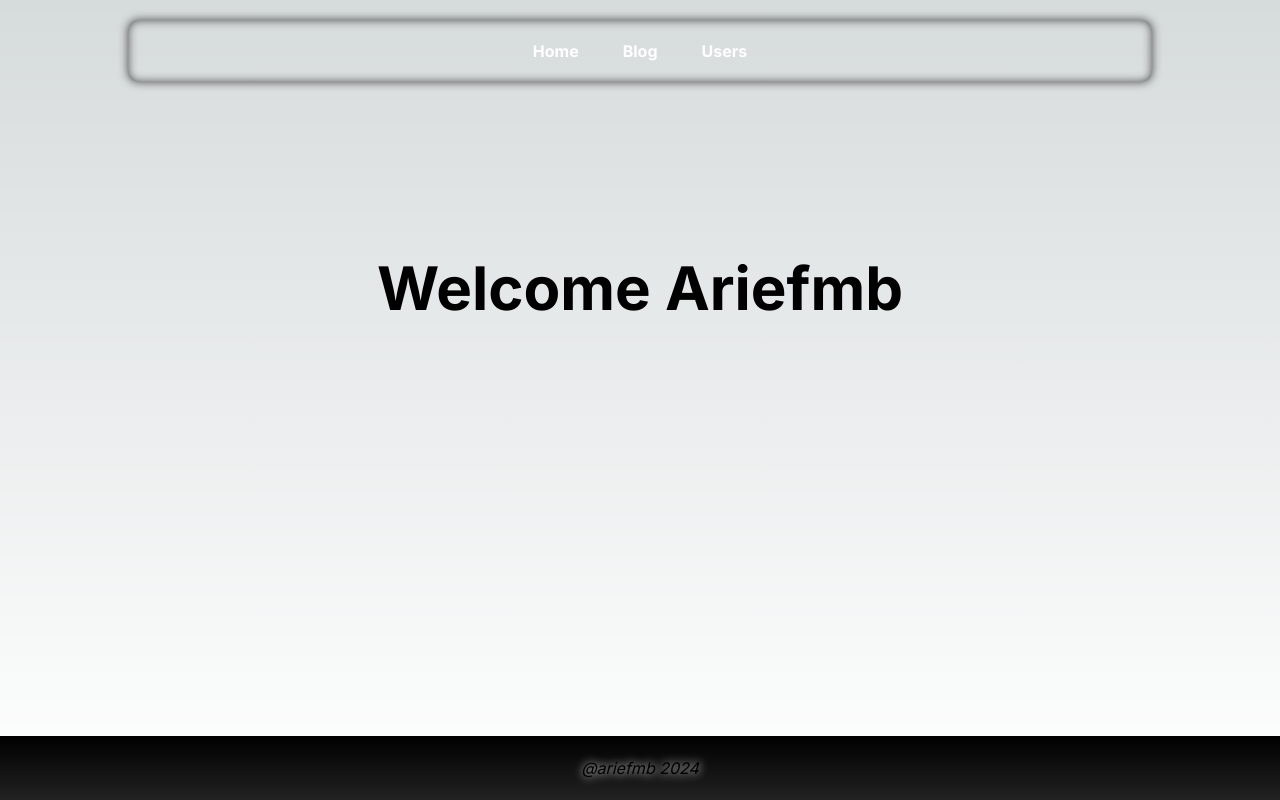
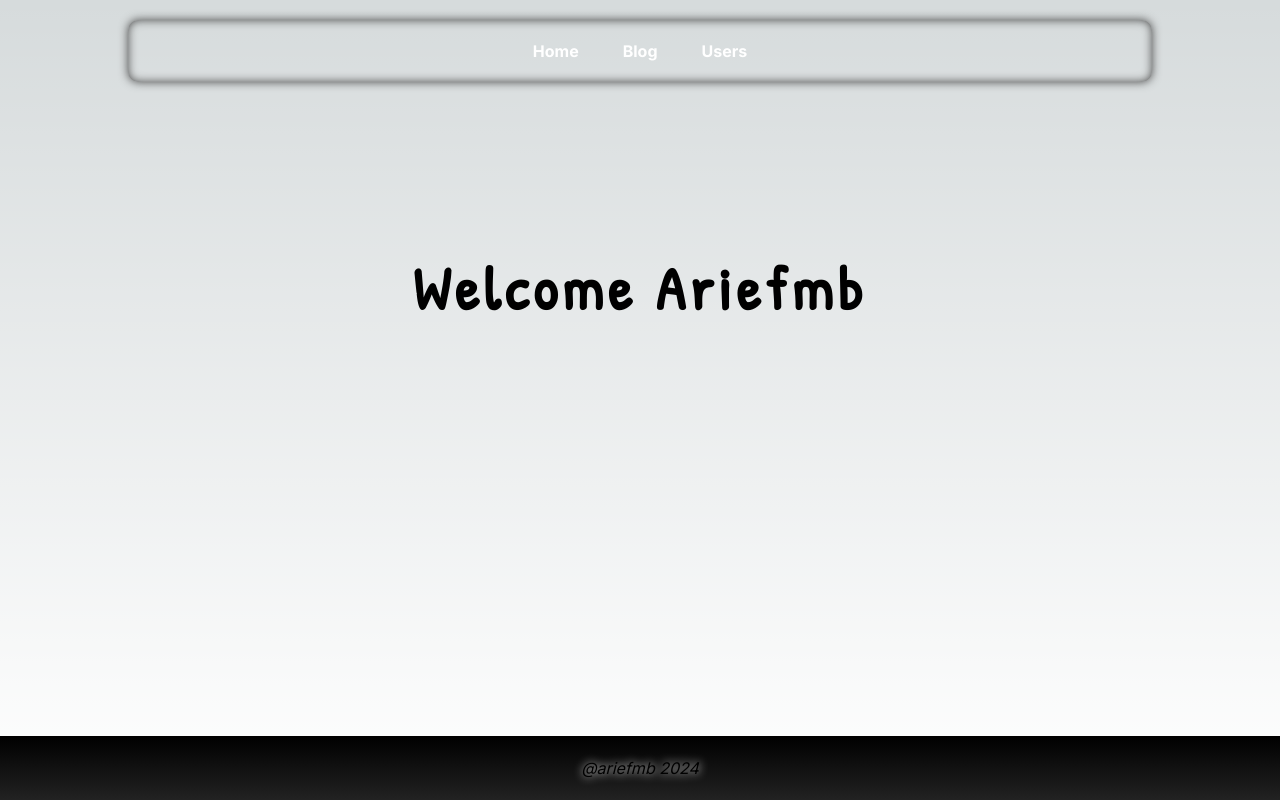
Before and after one commit to ariefmb/fetching-method-nextJS, a Next.js app: page / in a window 1280 px wide. Built offline with nearby package versions, Linux system fonts and the light colour scheme.

Commit message:
auto redirection

```diff
--- a/src/components/NotFoundComps/index.tsx
+++ b/src/components/NotFoundComps/index.tsx
@@ -1,7 +1,18 @@
-import Link from "next/link";
+"use client";
+
+import { useEffect } from "react";
+import { useRouter } from "next/navigation";
 import styles from "./NotFound.module.css";
 
-const NotFoundComp = () => {
+export default function NotFoundComp() {
+  const router = useRouter();
+
+  useEffect(() => {
+    setTimeout(() => {
+      router.push("/");
+    }, 2000);
+  }, []);
+
   return (
     <div className={styles.container}>
       <div className={styles.content}>
@@ -12,11 +23,6 @@ const NotFoundComp = () => {
           <p className="text-3xl">Page Not Found</p>
         </div>
       </div>
-      <button className="hover:drop-shadow-[0_0_10px_white] duration-200 ease-in-out">
-        <Link href="/"><span className={styles.arrow}>&lt;-</span> Back to Home Page</Link>
-      </button>
     </div>
   );
-};
-
-export default NotFoundComp;
+}
--- /dev/null
+++ b/src/components/Text/Text.module.css
@@ -0,0 +1,6 @@
+@import url("https://fonts.googleapis.com/css2?family=Patrick+Hand&display=swap");
+
+.container {
+  font-family: "Patrick Hand", cursive;
+  letter-spacing: 5px;
+}
--- a/src/components/Text/index.tsx
+++ b/src/components/Text/index.tsx
@@ -1,9 +1,15 @@
+import styles from './Text.module.css'
+
 interface TypeProps {
   text: string;
 }
 
 const Text = (props: TypeProps) => {
-  return <h1 className="font-bold text-center mt-44 text-6xl">{props.text}</h1>;
+  return (
+    <div className={styles.container}>
+      <h1 className="font-bold text-center mt-44 text-6xl">{props.text}</h1>
+    </div>
+  );
 };
 
 export default Text;
```
Also changed, not shown: src/components/NotFoundComps/NotFound.module.css (+0 -7 lines), .eslintrc.json.
